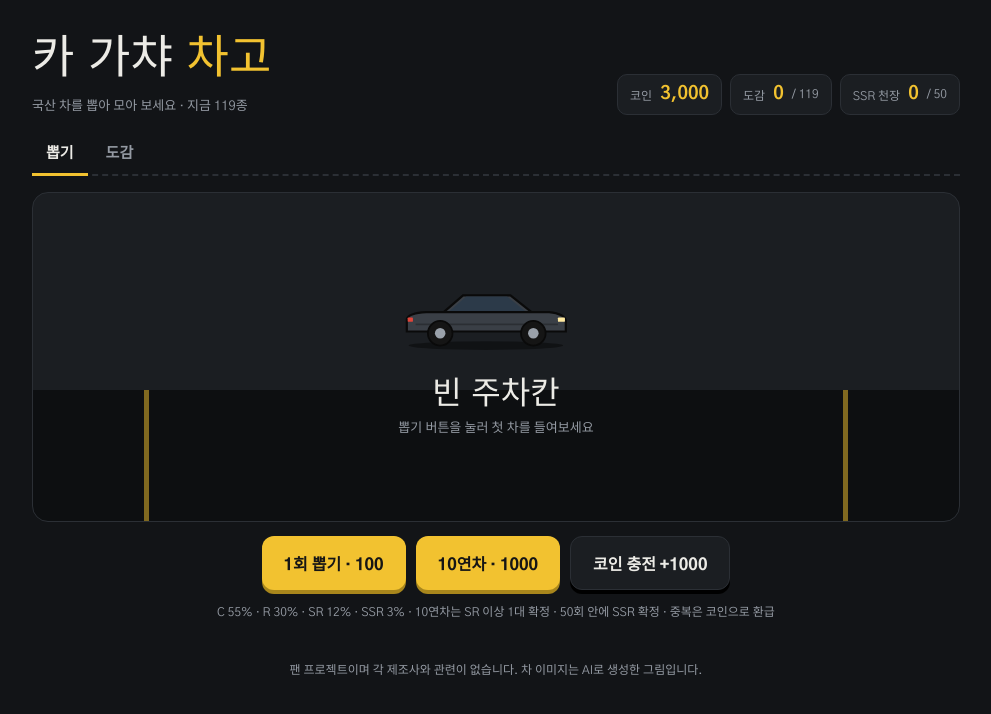
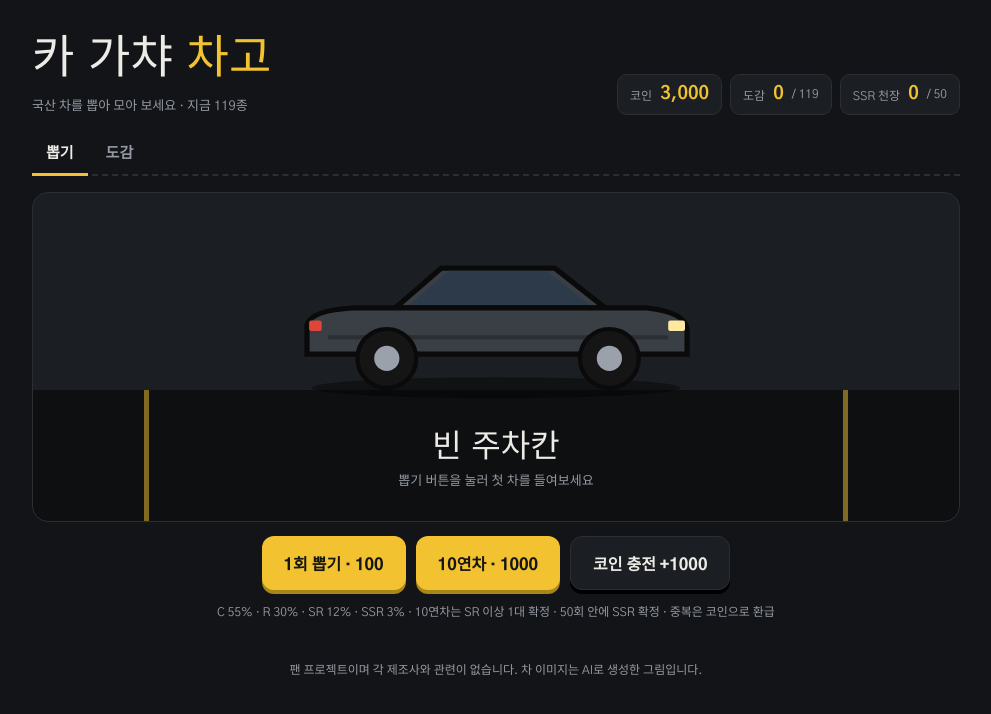
Before and after one commit to cjw030924-art/car-gacha, a plain HTML site: page index.html in a window 1280 px wide. Shown: the whole page, without its empty margins (144-1135 px from the left). Drawn offline with Linux system fonts and the light colour scheme.

Commit message:
단일 뽑기 결과 사진 가운데 정렬 수정
이름이 긴 차를 뽑으면 #single이 이름 폭만큼 넓어지면서 사진이 왼쪽에 붙던 문제 수정

Co-Authored-By: Claude Opus 5.5 <noreply@anthropic.com>

```diff
--- a/index.html
+++ b/index.html
@@ -29,7 +29,8 @@ h1 span{color:var(--line)}
 button:focus-visible{outline:2px solid var(--line);outline-offset:2px}
 .stage{background:linear-gradient(180deg,#1b1e22 0 60%,#0d0f11 60%);border:1px solid var(--line2);border-radius:16px;min-height:330px;display:flex;flex-direction:column;align-items:center;justify-content:center;padding:28px 16px;position:relative;overflow:hidden}
 .stage::after{content:"";position:absolute;left:12%;right:12%;bottom:0;height:40%;border-left:5px solid var(--line);border-right:5px solid var(--line);opacity:.5;pointer-events:none}
-.car{width:min(420px,90%);transition:transform .6s cubic-bezier(.2,.8,.2,1),opacity .4s}
+#single{width:100%}
+.car{width:min(420px,90%);margin:0 auto;transition:transform .6s cubic-bezier(.2,.8,.2,1),opacity .4s}
 .car.in{animation:drive .7s cubic-bezier(.2,.8,.2,1)}
 @keyframes drive{from{transform:translateX(-120%)}to{transform:none}}
 .result{text-align:center;margin-top:10px;z-index:1}
```
